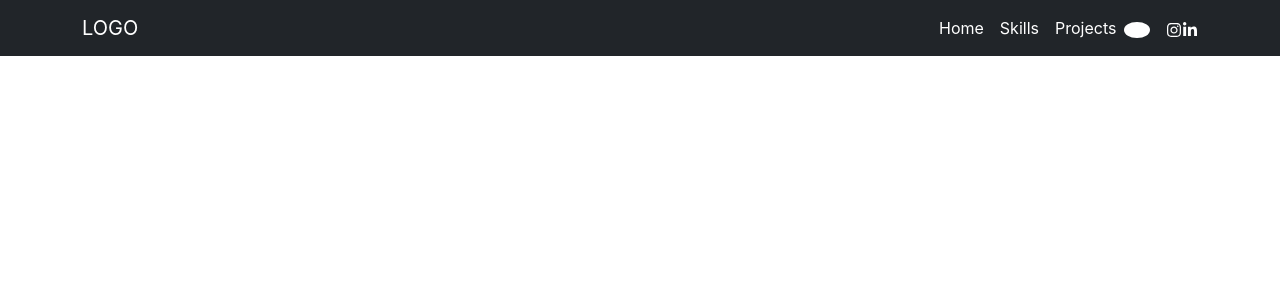
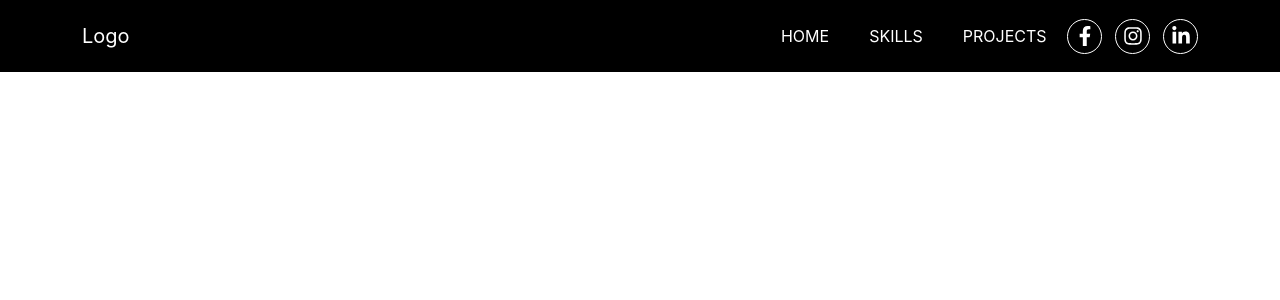
Before and after one commit to Mikasha0/Portfolio, a React (Create React App) app in the folder portfolio/: page / in a window 1280 px wide. Shown: the top 300 px of the page. Built offline with nearby package versions, Linux system fonts and the light colour scheme.

Commit message:
completely designed navbar

```diff
--- a/portfolio/public/index.html
+++ b/portfolio/public/index.html
@@ -25,9 +25,9 @@
       Learn how to configure a non-root public URL by running `npm run build`.
     -->
     <link
-      href="https://cdn.jsdelivr.net/npm/bootstrap@5.2.3/dist/css/bootstrap.min.css"
+      href="https://cdn.jsdelivr.net/npm/bootstrap@5.3.0-alpha1/dist/css/bootstrap.min.css"
       rel="stylesheet"
-      integrity="sha384-rbsA2VBKQhggwzxH7pPCaAqO46MgnOM80zW1RWuH61DGLwZJEdK2Kadq2F9CUG65"
+      integrity="sha384-GLhlTQ8iRABdZLl6O3oVMWSktQOp6b7In1Zl3/Jr59b6EGGoI1aFkw7cmDA6j6gD"
       crossorigin="anonymous"
     />
 
@@ -47,8 +47,8 @@
       To create a production bundle, use `npm run build` or `yarn build`.
     -->
     <script
-      src="https://cdn.jsdelivr.net/npm/bootstrap@5.2.3/dist/js/bootstrap.bundle.min.js"
-      integrity="sha384-kenU1KFdBIe4zVF0s0G1M5b4hcpxyD9F7jL+jjXkk+Q2h455rYXK/7HAuoJl+0I4"
+      src="https://cdn.jsdelivr.net/npm/bootstrap@5.3.0-alpha1/dist/js/bootstrap.bundle.min.js"
+      integrity="sha384-w76AqPfDkMBDXo30jS1Sgez6pr3x5MlQ1ZAGC+nuZB+EYdgRZgiwxhTBTkF7CXvN"
       crossorigin="anonymous"
     ></script>
   </body>
--- a/portfolio/src/Components/Navbar.js
+++ b/portfolio/src/Components/Navbar.js
@@ -3,10 +3,12 @@ import { FaFacebookF, FaInstagram, FaLinkedinIn } from "react-icons/fa";
 
 export default function Navbar() {
   return (
-    <nav className="navbar navbar-expand-lg bg-dark">
-      <div className="container d-flex justify-content-center">
-        <a className="navbar-brand" href="/">
-          LOGO
+    <header className="sticky-top">
+      <div className="container">
+        <nav className="navbar navbar-expand-lg navbar-top py-3 ">
+          <a className="navbar-brand" href="index.html">
+            {/* <!-- <img className="logo" src="./img/logo.webp" alt="..." /> --> */}
+            <span className="">Logo</span>
           </a>
           <button
             className="navbar-toggler"
@@ -16,45 +18,44 @@ export default function Navbar() {
             aria-controls="navbarSupportedContent"
             aria-expanded="false"
             aria-label="Toggle navigation"
+            style={{ backgroundColor: "white" }}
           >
             <span className="navbar-toggler-icon"></span>
           </button>
           <div className="collapse navbar-collapse" id="navbarSupportedContent">
-          <ul className="navbar-nav  mb-2 mb-lg-0 ms-auto">
+            <ul className="navbar-nav gap-lg-4 ms-auto">
               <li className="nav-item">
-              <a className="nav-link active" aria-current="page" href="/">
-                Home
+                <a href="/" className="nav-link">
+                  HOME
                 </a>
               </li>
               <li className="nav-item">
-              <a className="nav-link active" aria-current="page" href="/">
-                Skills
+                <a href="/" className="nav-link">
+                  SKILLS
                 </a>
               </li>
+
               <li className="nav-item">
-              <a className="nav-link active" aria-current="page" href="/">
-                Projects
+                <a className="nav-link" href="/">
+                  PROJECTS
                 </a>
               </li>
             </ul>
-          <div className="social-icons">
-            <FaFacebookF className="icons" />
-            <FaInstagram style={{ color: "white" }} />
-            <FaLinkedinIn style={{ color: "white" }} />
+            <div className="social-links">
+              {" "}
+              <div className="icons-container">
+                <FaFacebookF className="circular-icon" />
               </div>
-          {/* <form className="d-flex" role="search">
-            <input
-              className="form-control me-2"
-              type="search"
-              placeholder="Search"
-              aria-label="Search"
-            />
-            <button className="btn btn-outline-success" type="submit">
-              Search
-            </button>
-          </form> */}
+              <div className="icons-container">
+                <FaInstagram className="circular-icon" />
+              </div>
+              <div className="icons-container">
+                <FaLinkedinIn className="circular-icon" />
+              </div>
             </div>
           </div>
         </nav>
+      </div>
+    </header>
   );
 }
--- a/portfolio/src/index.css
+++ b/portfolio/src/index.css
@@ -11,17 +11,49 @@ code {
   font-family: source-code-pro, Menlo, Monaco, Consolas, 'Courier New',
     monospace;
 }
-.navbar .container a{
-  color:#fff;
+.sticky-top{
+  background-color: black;
 }
-.navbar .container .collapse ul li a{
-  color:#fff;
+.sticky-top .container .navbar a {
+  color:white;
 }
-.social-icons .icons{
-  padding: 0.5rem 0.8rem 0.4rem 0.8rem;
-  margin-right: 1rem;
-  border-radius: 50%;
-  font-size: var(--h2-fontsize);
-  color: var(--color-primary);
-  background-color: white;
+.sticky-top .container .navbar .collapse a{
+  color: white;
 }
+.social-links{
+  display: flex;
+  justify-content: center;
+}
+.icons-container {
+  display: flex;
+  justify-content: center;
+  align-items: center;
+  width: 35px;
+  height: 35px;
+  border-radius: 50%; /* make the container circular */
+  border: 1.3px solid #fff;
+  margin-left: 0.8rem;
+}
+
+.circular-icon {
+  font-size: 20px;
+  color: #fff;
+}
+.btn-all {
+  display: inline-block;
+  font-size: 16px;
+  color: #fff;
+  padding: 0.5rem 1rem;
+  border-radius: 0.6rem;
+  border: 1px solid white;
+  margin-left: 0.5rem;
+}
+.btn-all:hover{
+  color:white;
+  border:1px solid white;
+}
+@media (min-width: 300px) and (max-width: 992px) {
+  .icons-container{
+    margin: 0.5rem;
+  }
+}
```
Lines whose indentation alone changed are shown as unchanged.
